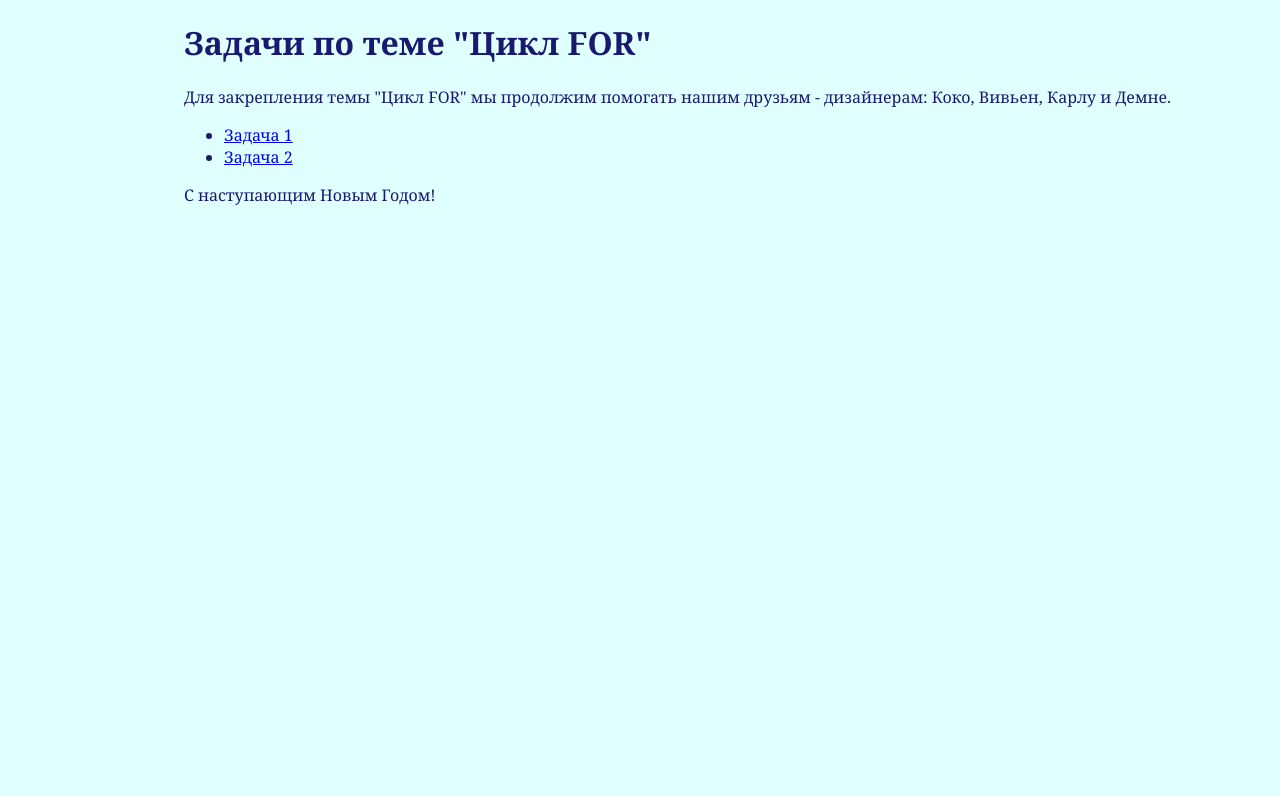
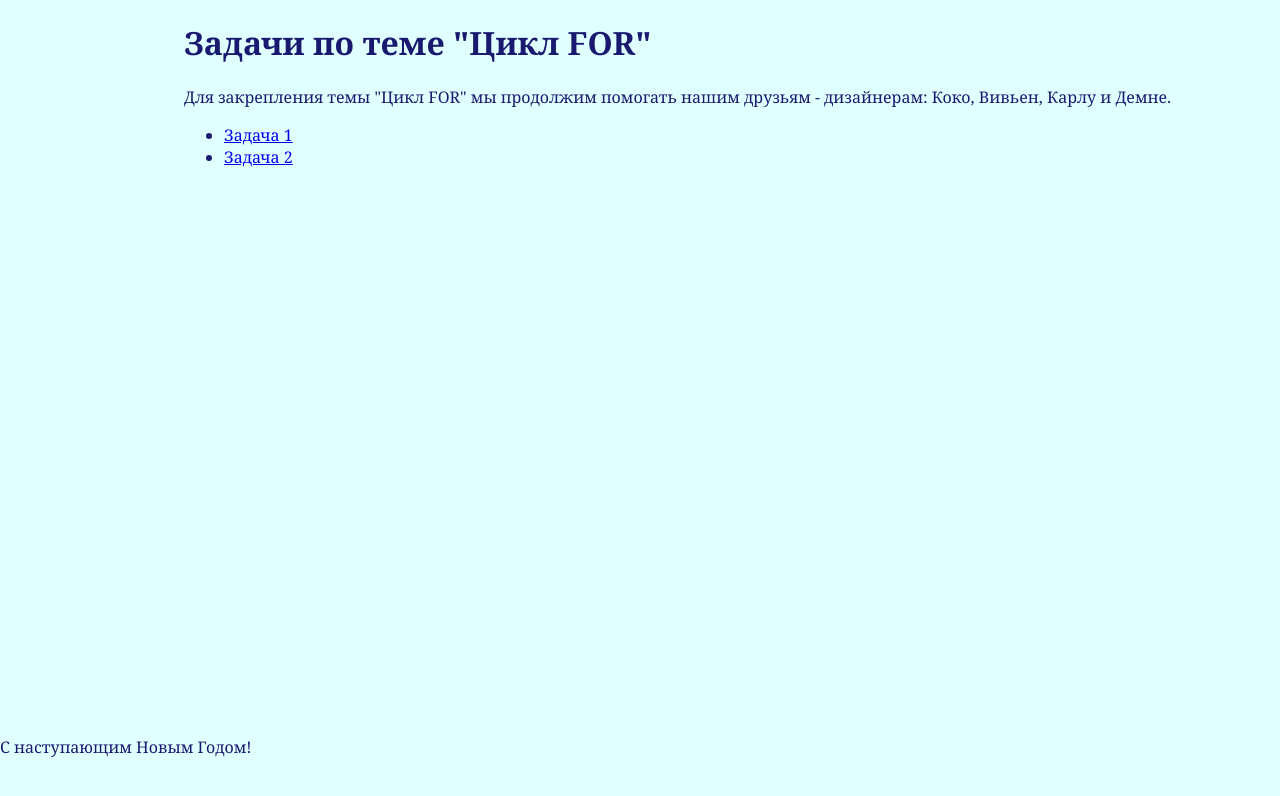
Before and after one commit to PavAnastasiia/PavAnastasiia.github.io, a plain HTML site: page index.html in a window 1280 px wide. Drawn offline with Linux system fonts and the light colour scheme.

Commit message:
Update style.css

```diff
--- a/style.css
+++ b/style.css
@@ -4,3 +4,10 @@ body {
         Times, serif;
   color: #191970;
   background-color: #E0FFFF }
+
+footer {
+  position: absolute;
+  left: 0;
+  bottom: 0;
+  width: 100%;
+  height: 80px;
```
